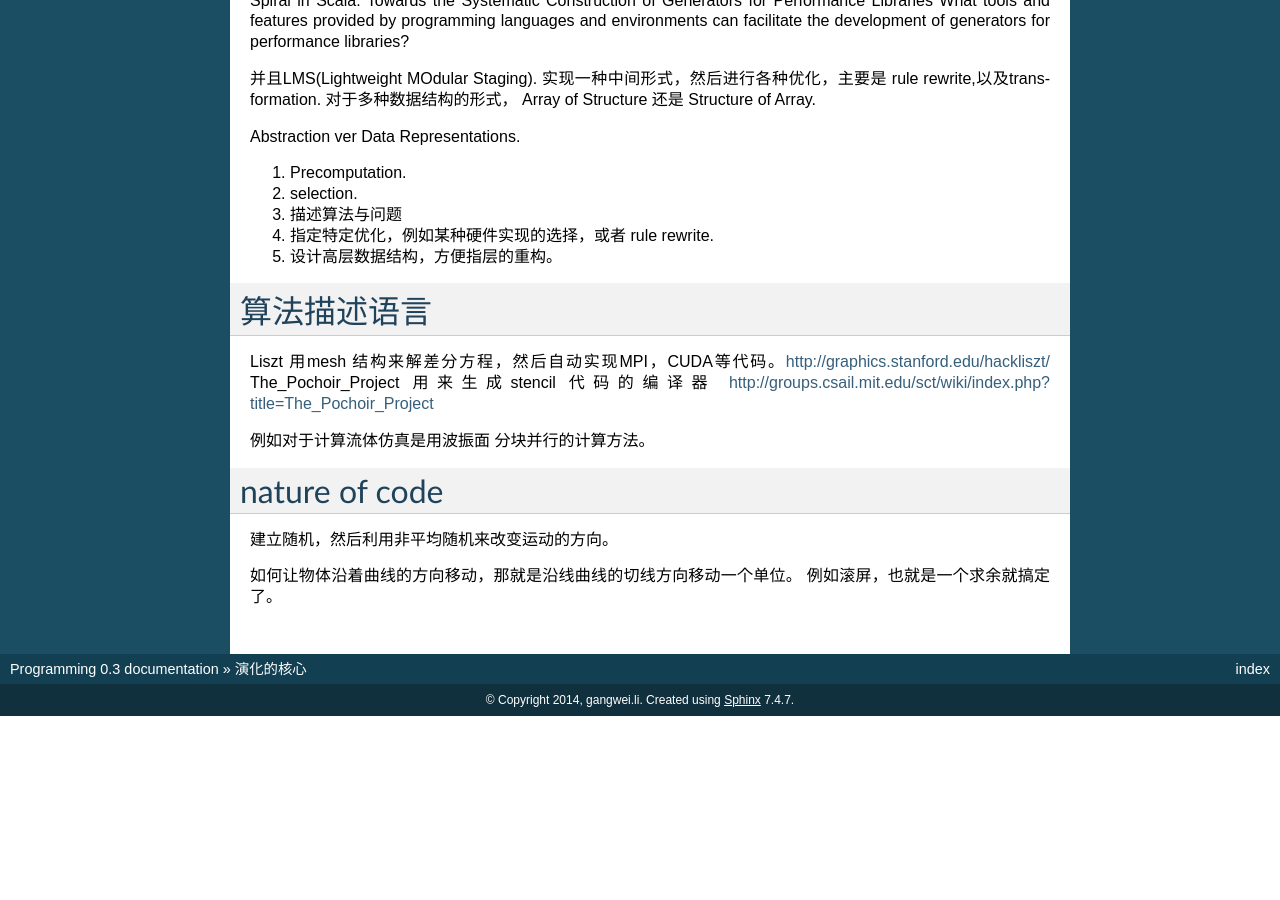
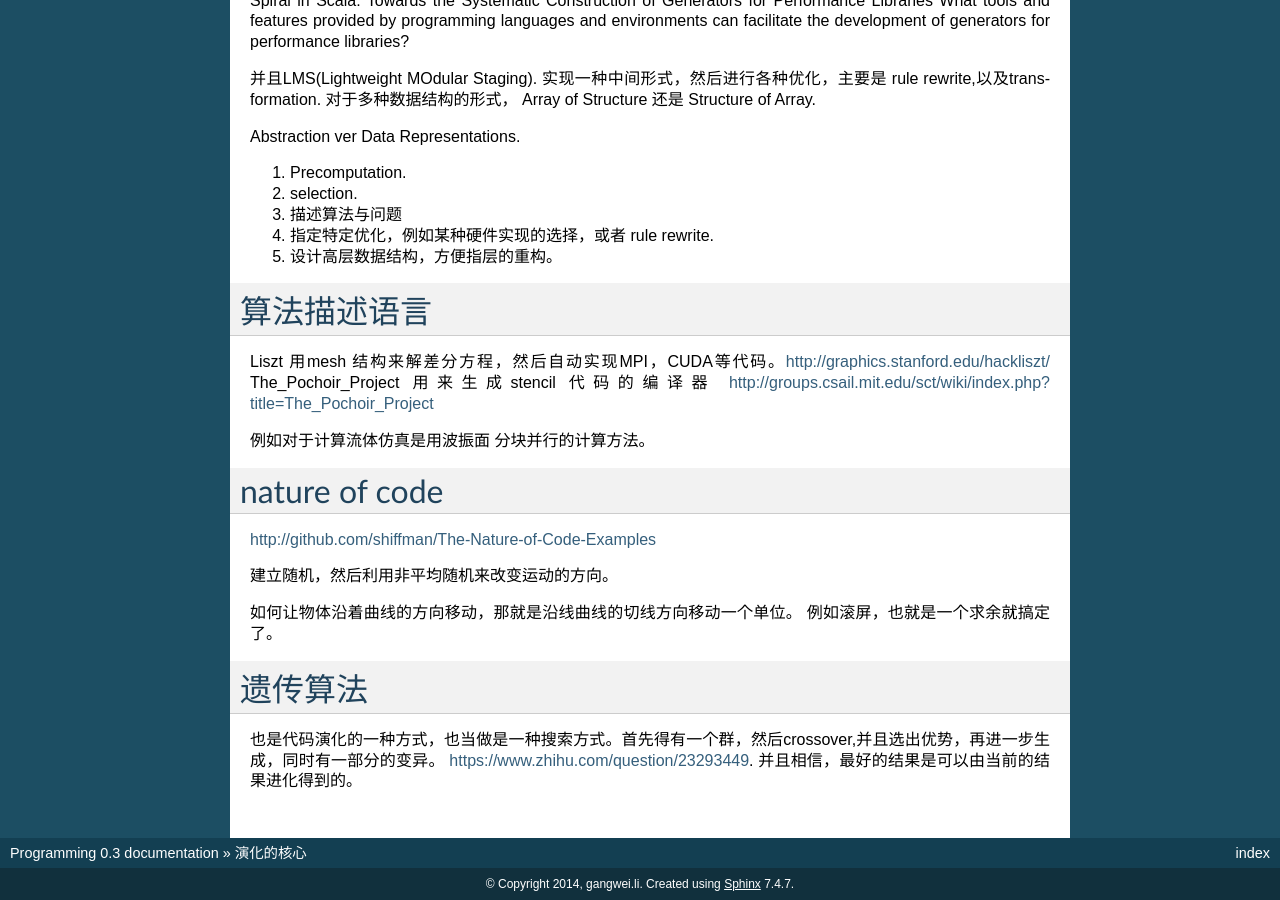
Before and after one commit to gwli/Programming, a Sphinx documentation site: the page built from source/content/Stage_3/languageEvolve.rst, in a window 1280 px wide and 900 px high, scrolled down 4652 px. Built offline with Sphinx 7.4.7, drawn with Linux system fonts in a browser that asks for light colours; before the commit the page ends 5368 px from its top, so only the background shows below that; some of the changed text lies outside the part shown.

Commit message:
遗传算法

```diff
--- a/source/content/Stage_3/languageEvolve.rst
+++ b/source/content/Stage_3/languageEvolve.rst
@@ -163,6 +163,7 @@ http://stevenklise.github.io/ConwaysGameOfLife
 https://bitstorm.org/gameoflife/
 http://www.math.com/students/wonders/life/life.html
 http://www.ibiblio.org/lifepatterns/
+http://cell-auto.com/
 
 http://wwwhomes.uni-bielefeld.de/achim/freq_top_life.html 最常见的生命模型。
    生命游戏模型已在多方面得到应用。他的演化规则近似地描述了生物群体的生存繁殖规律:在生命密度过小(相邻元胞数之2)时，由于孤单、缺乏配种繁殖机会、缺乏互助也会出现生命危机，元胞状态值由1变为0;在生命密度过大 (相邻元胞数>3)时，由于环境恶化、资源短缺以及相互竞争而出现生存危机，元胞状态值由1变为0;只有处于个体适中(相邻元胞数为2或3)位置的生物才能生存(保持元胞的状态值为1)和繁衍后代(元胞状态值由0变为1)。正由于它能够模拟生命活动中的生存、灭绝、竞争等等复杂现象，因而得名"生命游戏"。J·H·Conway还证明，这个元胞自动机具有通用图灵机的计算能力(谢惠民，1994;李才伟，1997)，与图灵机等价，也就是说给定适当的初始条件，生命游戏模型能够模拟任何一种计算机。
@@ -234,7 +235,15 @@ The_Pochoir_Project 用来生成stencil 代码的编译器 http://groups.csail.m
 
 nature of code
 ==============
+http://github.com/shiffman/The-Nature-of-Code-Examples
 
 建立随机，然后利用非平均随机来改变运动的方向。
 
 如何让物体沿着曲线的方向移动，那就是沿线曲线的切线方向移动一个单位。 例如滚屏，也就是一个求余就搞定了。
+
+
+遗传算法
+========
+
+也是代码演化的一种方式，也当做是一种搜索方式。首先得有一个群，然后crossover,并且选出优势，再进一步生成，同时有一部分的变异。
+https://www.zhihu.com/question/23293449. 并且相信，最好的结果是可以由当前的结果进化得到的。
```
